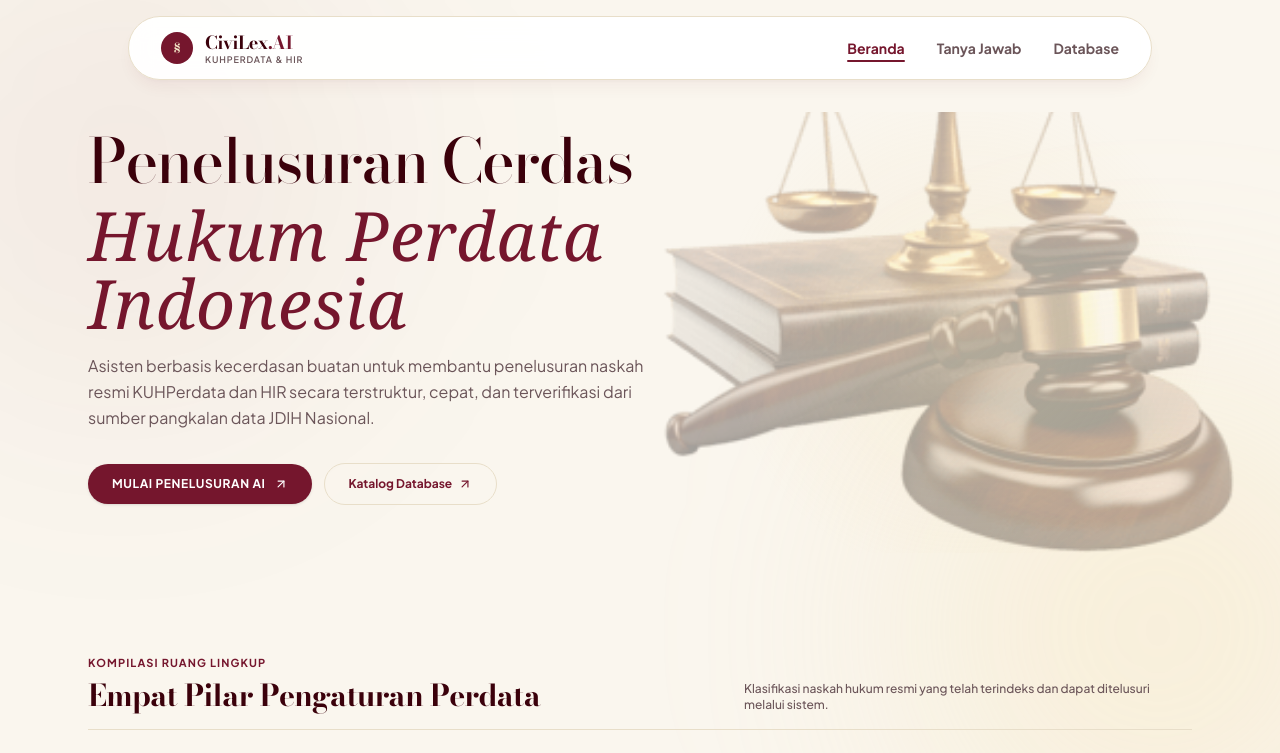
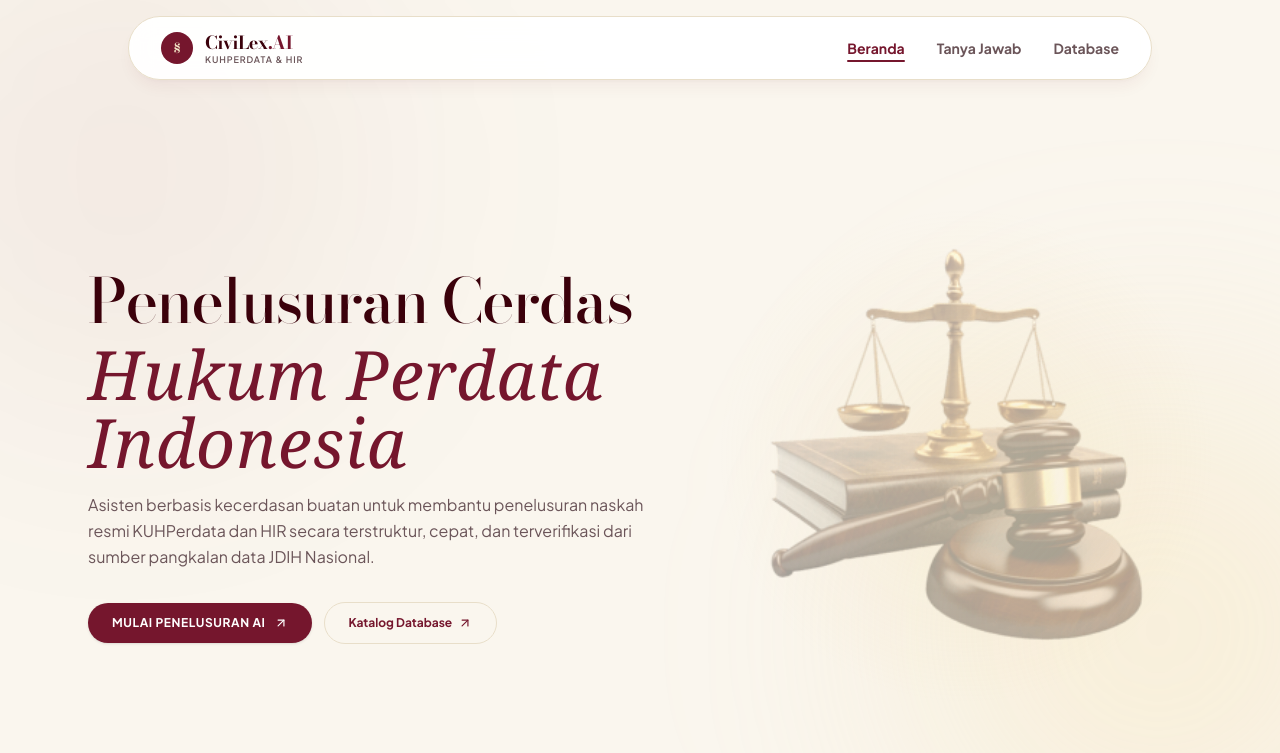
Before and after one commit to nisrinaatiqah/legal-rag-kuhperdata, a Next.js app in the folder perdata-app/: page / in a window 1280 px wide. Shown: the top 753 px of the page. Built offline with nearby package versions, Linux system fonts and the light colour scheme; a web font is replaced by a local one.

Commit message:
fix(hero): make hero full viewport height, center emblem safely without clipping, and push lower sections below the fold

```diff
--- a/perdata-app/app/page.tsx
+++ b/perdata-app/app/page.tsx
@@ -75,16 +75,16 @@ export default function HomePage() {
   return (
     <div className="flex flex-col gap-24 pb-20 font-body">
       {/* Editorial Hero Section with Faded Law Emblem Background (Inspired by fe-kuhp-kuhap-chatbot) */}
-      <section className="relative overflow-hidden w-full pt-4 pb-12">
-        {/* Soft Faded Background Law Emblem Watermark - Grounded at bottom right */}
+      <section className="relative overflow-hidden w-full min-h-[calc(100vh-7rem)] flex flex-col justify-center py-8 md:py-12">
+        {/* Soft Faded Background Law Emblem Watermark - Precisely centered & padded to prevent any edge clipping */}
         <div
           aria-hidden="true"
-          className="absolute right-0 md:right-4 lg:right-8 bottom-0 w-[380px] sm:w-[480px] lg:w-[600px] h-[380px] sm:h-[480px] lg:h-[600px] pointer-events-none select-none z-0 opacity-25 md:opacity-35 transition-opacity flex items-end justify-end"
+          className="absolute right-2 sm:right-6 md:right-10 lg:right-14 top-1/2 -translate-y-1/2 w-[300px] sm:w-[380px] md:w-[460px] lg:w-[520px] max-w-[45vw] max-h-[72vh] aspect-square pointer-events-none select-none z-0 opacity-25 md:opacity-35 transition-opacity flex items-center justify-center"
         >
           <img
             src="/law-emblem.png"
             alt=""
-            className="w-full h-full object-contain object-bottom filter contrast-[1.05] sepia-[0.15]"
+            className="w-full h-full object-contain filter contrast-[1.05] sepia-[0.15]"
           />
         </div>
 
@@ -98,7 +98,7 @@ export default function HomePage() {
         />
 
         {/* Content Container */}
-        <div className="max-w-6xl mx-auto px-6 relative z-10 w-full">
+        <div className="max-w-6xl mx-auto px-6 relative z-10 w-full my-auto">
           <div className="max-w-2xl lg:max-w-3xl flex flex-col items-start text-left">
             {/* Hybrid B + D: Bodoni Moda (High Didone) + Bellefair (Slender Aristocratic) */}
             <h1 className="font-bodoni text-3xl sm:text-4xl md:text-5xl lg:text-[3.85rem] font-medium tracking-tight text-[#3B010B] leading-[1.08]">
```
Also changed, not shown: perdata-app/public/law-emblem.png.
